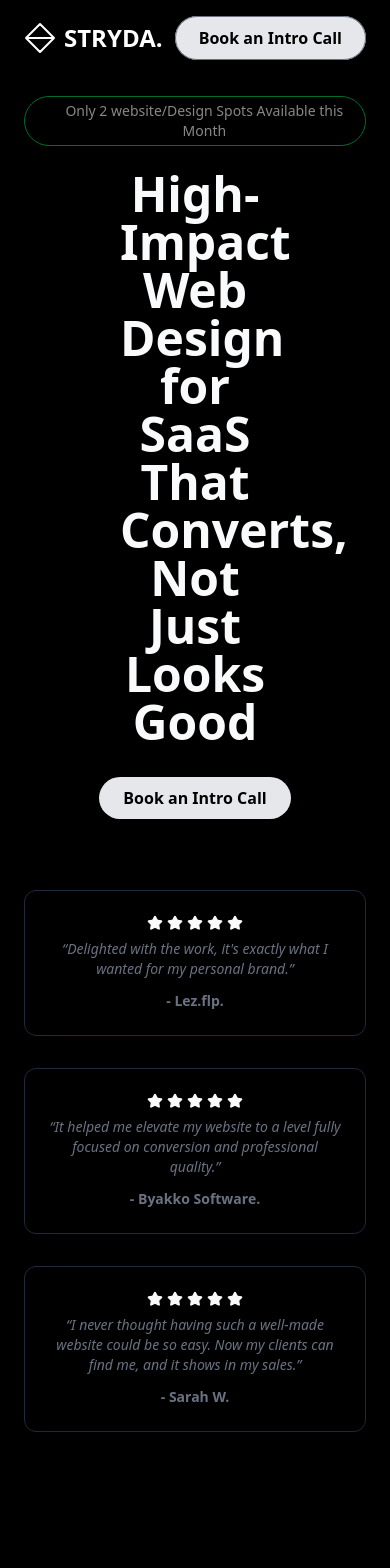
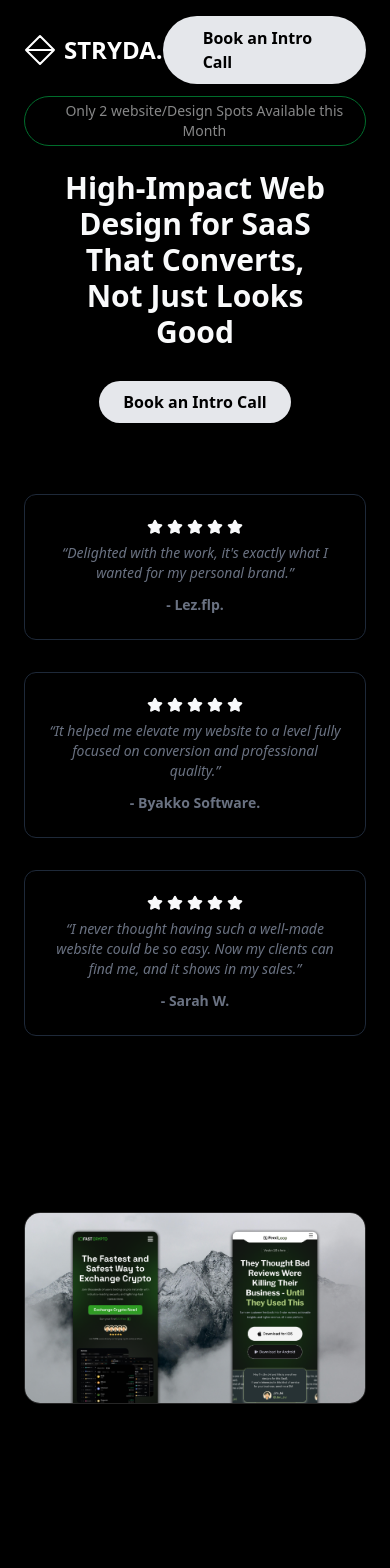
Before and after one commit to JavierLRA-Jimenez/strydaWebsite, a Next.js app: page / in a window 390 px wide. Shown: the top 1568 px of the page. Built offline with nearby package versions, Linux system fonts and the light colour scheme.

Commit message:
cambios en adaptabilidad en phone

```diff
--- a/src/Components/Hero.tsx
+++ b/src/Components/Hero.tsx
@@ -16,11 +16,11 @@ const Hero = () => {
           </span>
         </div>
 
-        <h1 className="text-5xl md:text-6xl font-bold mb-10 mx-24 ">
+        <h1 className="text-3xl md:text-6xl font-bold mb-10 mx-10 md:mx-24 ">
           High-Impact Web Design for SaaS That Converts, Not Just Looks Good
         </h1>
 
-        <Link href="/Booking_Free_Call" className="relative bg-gray-200 hover:bg-white cursor-pointer text-black px-6 py-2.5 rounded-full font-bold">
+        <Link href="/Booking_Free_Call" className="relative bg-gray-200 hover:bg-white cursor-pointer text-black px-6 md:px-6 py-2.5 rounded-full font-bold">
           <span >Book an Intro Call</span>
         </Link>
       </div>
--- a/src/Components/NavBar.tsx
+++ b/src/Components/NavBar.tsx
@@ -35,9 +35,8 @@ const Navbar = () => {
         </div>
 
         {/* Right - button */}
-        <Link href="/Booking_Free_Call" className="relative bg-gray-200 hover:bg-white cursor-pointer text-black px-6 py-2.5 rounded-full font-bold">
+        <Link href="/Booking_Free_Call" className="relative bg-gray-200 hover:bg-white cursor-pointer text-black px-10 md:px-6 py-2.5 rounded-full font-bold">
           <span>Book an Intro Call</span>
-          <div className="absolute inset-0 border border-gray-500 rounded-full " />
         </Link>
       </div>
     </nav>
--- a/src/Components/Portfolio.tsx
+++ b/src/Components/Portfolio.tsx
@@ -35,7 +35,10 @@ const Portfolio = () => {
 
   return (
     <section className="bg-black py-20 px-6 flex justify-center">
-      <div className="relative w-[90%] max-w-5xl h-[600px] rounded-2xl overflow-hidden shadow-xl border border-neutral-800">
+  <div
+    className="relative w-full max-w-5xl mx-auto overflow-hidden rounded-2xl shadow-xl border border-neutral-800"
+    style={{ aspectRatio: '16 / 9' }} // Mantiene relación horizontal
+  >
     <Image
       src={project.image}
       alt={project.title}
@@ -47,6 +50,7 @@ const Portfolio = () => {
     />
   </div>
 </section>
+
   );
 };
 
```
Lines whose indentation alone changed are shown as unchanged.
